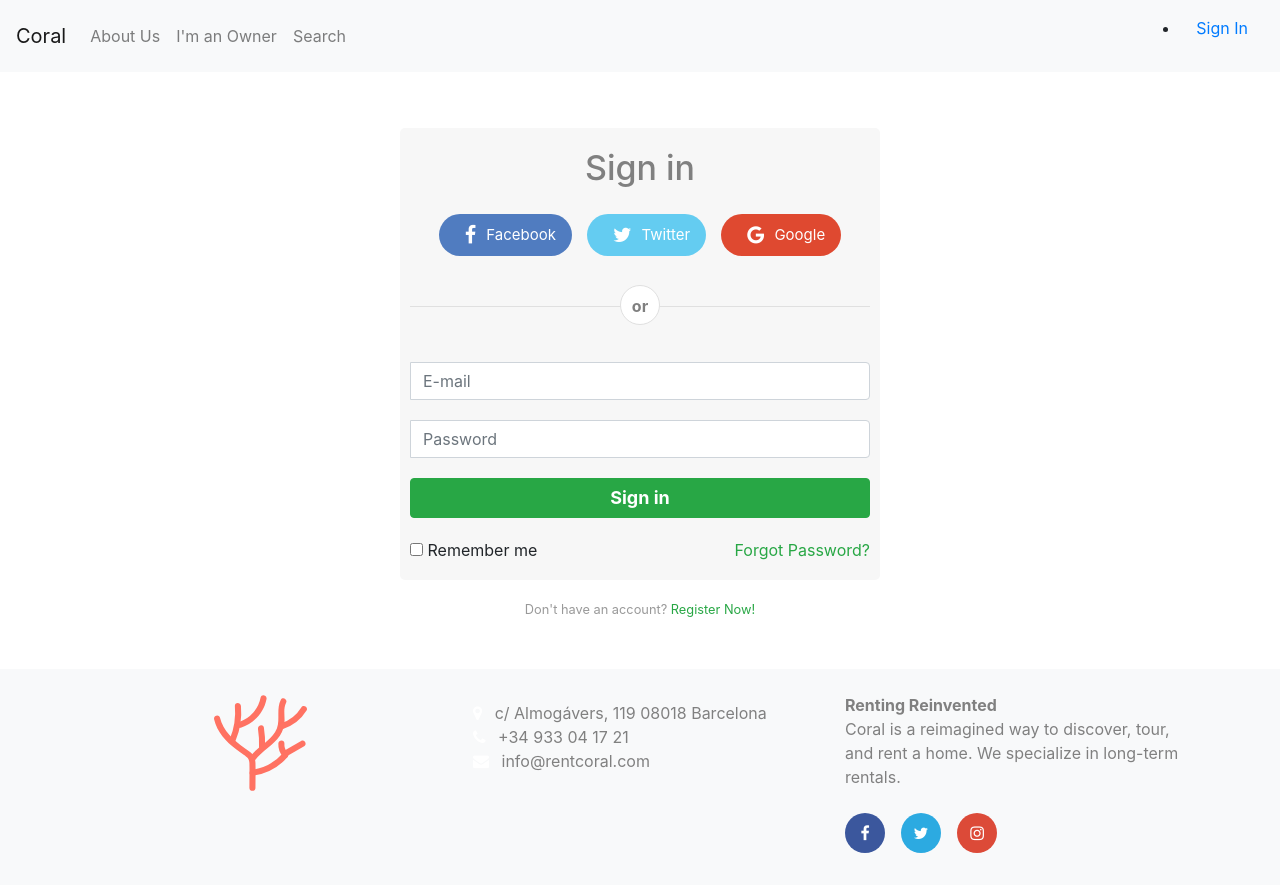
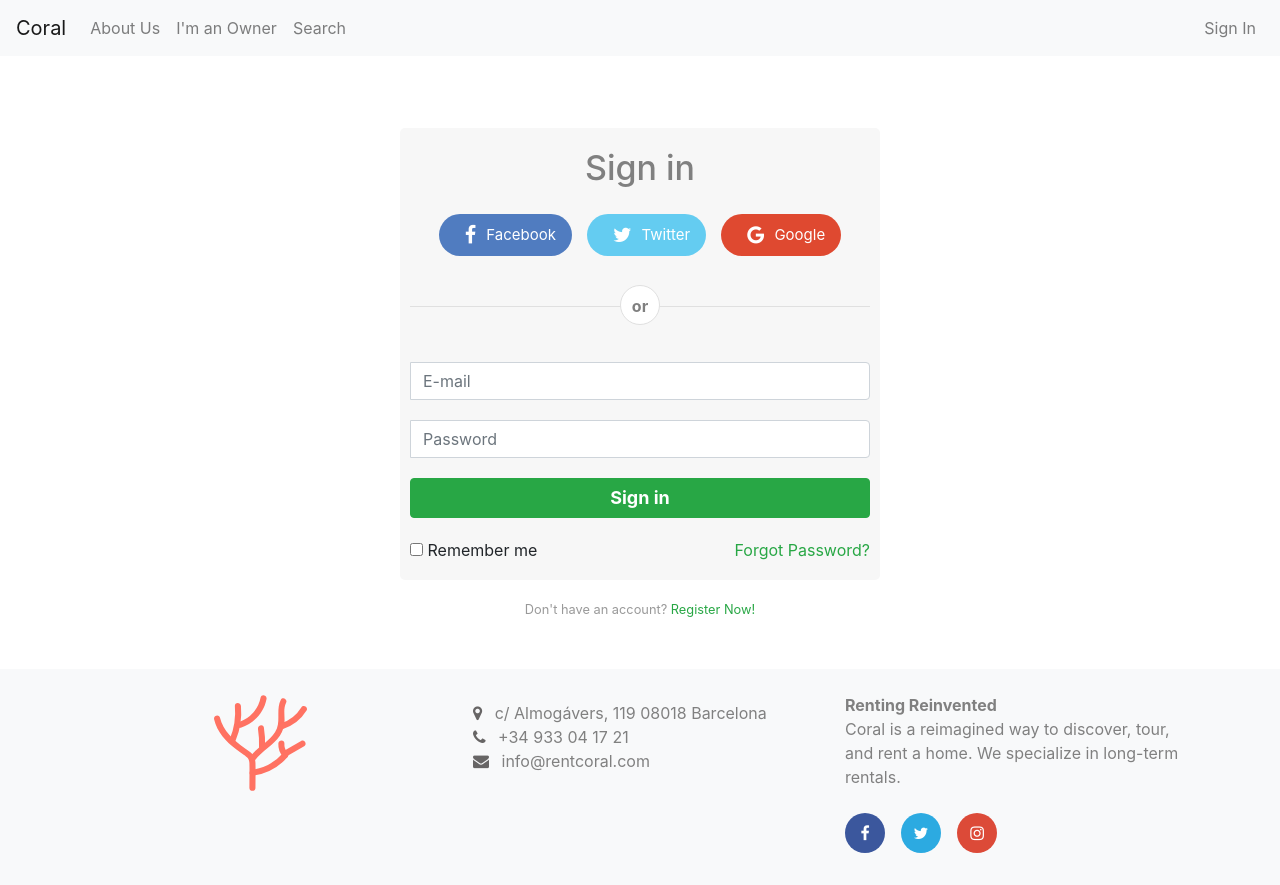
Before and after one commit to emilianolowe/coral-frontend, a React (Create React App) app: page /login in a window 1280 px wide. Built offline with nearby package versions, Linux system fonts and the light colour scheme.

Commit message:
adjust fa icons for social media buttons

```diff
--- a/src/components/ButtonCard.js
+++ b/src/components/ButtonCard.js
@@ -10,7 +10,7 @@ const ButtonCard = props => {
         <div className="card-body text-dark">
           <h4 className="card-title">{props.title}</h4>
           <p className="card-text text-secondary">{props.bodyText}</p>
-          <a href="#" className="btn btn-outline-dark">{props.btnText}</a>
+          <a href="#" className="btn btn-info">{props.btnText}</a>
         </div>
       </div>
     </div>
--- a/src/components/FindAPlaceToLoveCard.js
+++ b/src/components/FindAPlaceToLoveCard.js
@@ -9,7 +9,7 @@ class FindAPlaceToLoveCard extends Component {
           <Card imgsrc="img/find-a-place-to-love.jpeg"
               title="Find A Place To Love"
               bodyText="A reimagined way to discover, rent, and furnish your next home."
-              btnText="Search Now" />
+              btnText="Search Now"/>
           </div>
         </div>
     );
--- a/src/components/Footer.js
+++ b/src/components/Footer.js
@@ -8,7 +8,9 @@ class Footer extends Component {
                     <div className="container">
                         <div className="row">
                             <div className="py-4 col-md-4 d-flex justify-content-center">
-                                <img className="logo" src="/img/corl.svg" height="100" width="93" alt="Coral logo" ></img>
+                                <a href="/">
+                                    <img className="logo" src="/img/corl.svg" height="100" width="93" alt="Coral logo" ></img>
+                                </a>
                             </div>
                             <div className="col-md-4 text-center text-md-left">
                                 <div className="py-2 my-4">
--- a/src/components/HomePage.js
+++ b/src/components/HomePage.js
@@ -16,7 +16,6 @@ class HomePage extends Component {
         <div class="row mt-5"></div>
         <FindAPlaceToLoveCard />
         <VirtuallySignCard />
-        <ServiceProvidersCard />
       </div>
     );
   }
--- a/src/components/NavBar.js
+++ b/src/components/NavBar.js
@@ -23,7 +23,7 @@ class NavBar extends Component {
                                     <a className="nav-link" href="/gallery">Search</a>
                                 </li>
                             </ul>
-                            <ul>
+                            <ul className="navbar-nav">
                                 <li className="nav-item">
                                     <a className="nav-link" href="/login">Sign In</a>
                                 </li>
--- a/src/components/OwnersLanding.js
+++ b/src/components/OwnersLanding.js
@@ -15,7 +15,6 @@ class OwnersLanding extends Component {
         <div class="row mt-5"></div>
         <PeaceOfMindCard />
         <ServiceProvidersCard />
-        <VirtuallySignCard />
       </div>
     );
   }
--- a/src/index.css
+++ b/src/index.css
@@ -277,6 +277,9 @@ code {
   border: none;
   transition: all 0.4s;
 }
+.social-btn .btn .fa {
+  color:white;
+}
 .social-btn .btn:first-child {
 	margin-left: 0;
 }
@@ -297,11 +300,16 @@ code {
   margin: 3px 10px;
   font-size: 20px;
 }
+
+.btn-social-icon .fa {
+  color:white;
+}
+
 .input-group-addon .fa {
   font-size: 18px;
 }
 .fa {
-  color: white;
+  color: rgb(103, 101, 101);
 }
 .hint-text a {
   color: #5cb85c;
```
